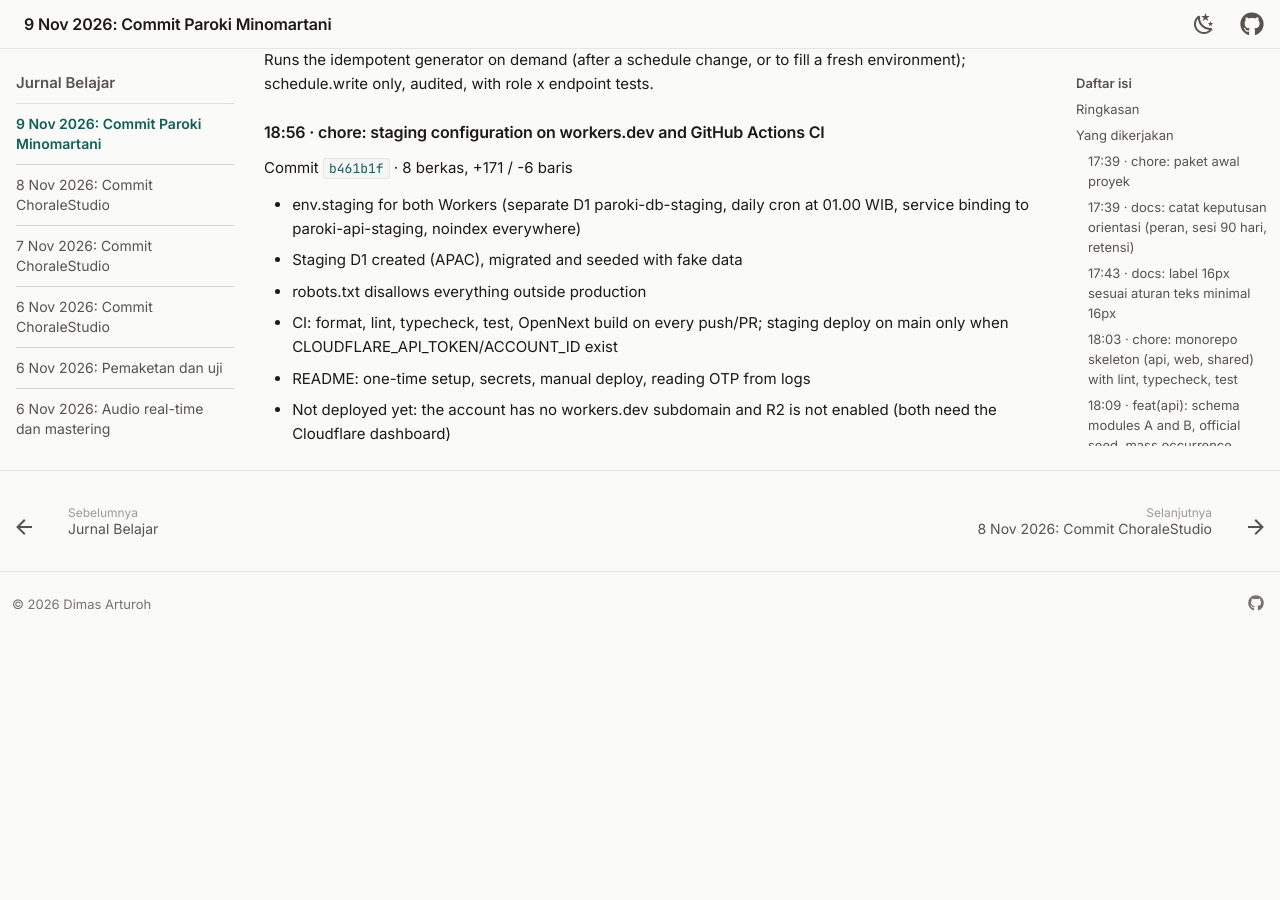
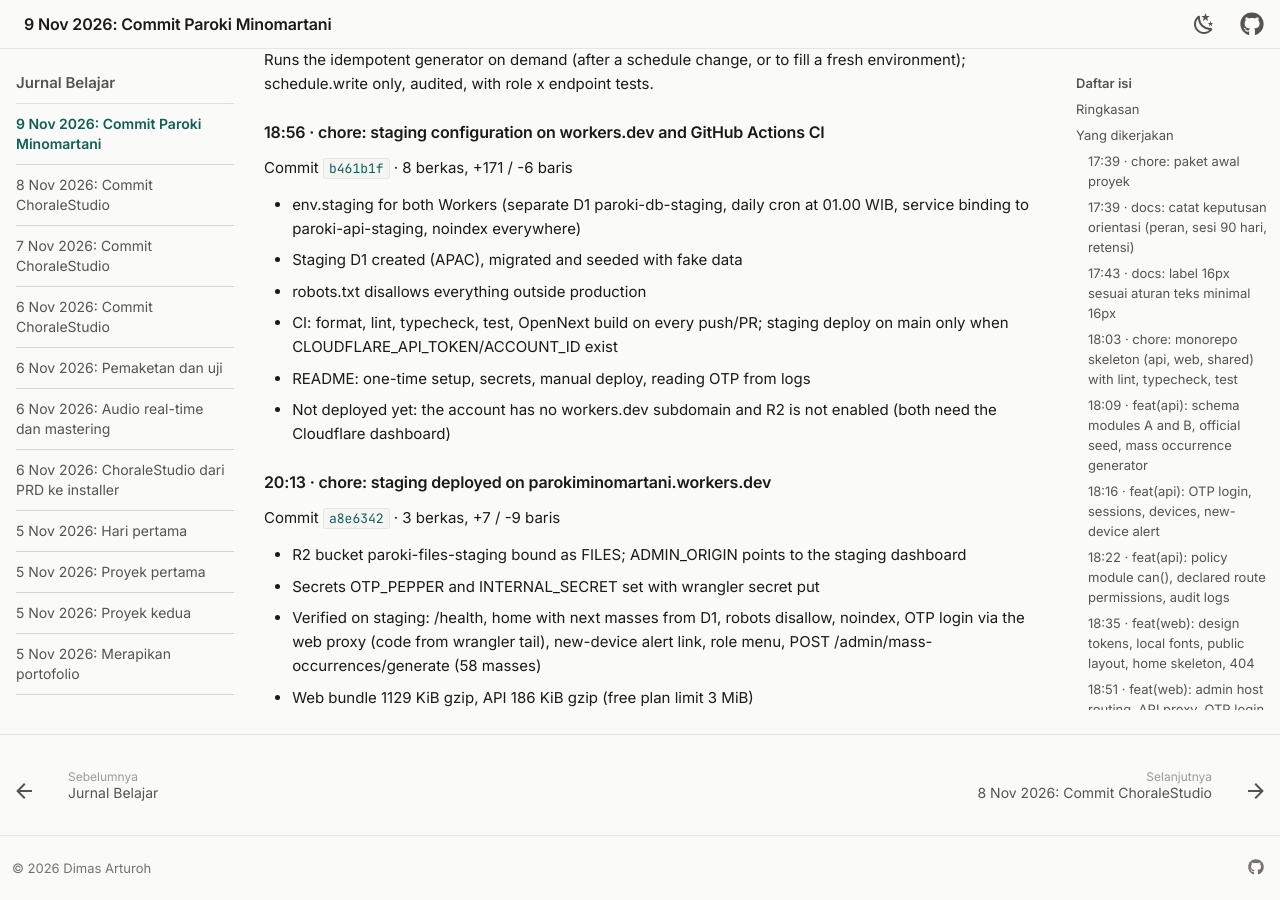
Before and after one commit to dimasarturoh15/dimasarturoh15.github.io, an MkDocs documentation site: the page built from docs/journal/2026-11-09-paroki-minomartani-commit.md, in a window 1280 px wide and 900 px high, scrolled down 2566 px. Built offline with MkDocs 1.6.1 and Material for MkDocs 9.7.7, drawn with Linux system fonts in a browser that asks for light colours; before the commit the page ends 3202 px from its top, so only the background shows below that; some of the changed text lies outside the part shown.

Commit message:
docs: sync Paroki Minomartani commit a8e6342

```diff
--- a/docs/journal/2026-11-09-paroki-minomartani-commit.md
+++ b/docs/journal/2026-11-09-paroki-minomartani-commit.md
@@ -1,12 +1,12 @@
-# 9 November 2026: Catatan commit Paroki Minomartani (11 commit)
+# 9 November 2026: Catatan commit Paroki Minomartani (12 commit)
 
 Halaman ini dibuat otomatis dari riwayat Git [Paroki Minomartani](../projects/paroki-minomartani.md) setiap kali ada commit. Isinya adalah pesan commit apa adanya.
 
 ## Ringkasan
 
-- Jumlah commit: 11
-- Perubahan: 258 berkas, +33821 / -117 baris
-- Rentang waktu: 17:39 sampai 18:56
+- Jumlah commit: 12
+- Perubahan: 261 berkas, +33828 / -126 baris
+- Rentang waktu: 17:39 sampai 20:13
 
 ## Yang dikerjakan
 
@@ -147,3 +147,15 @@ Commit [`b461b1f`](https://github.com/dimasarturoh15/paroki-minomartani/commit/b
 - README: one-time setup, secrets, manual deploy, reading OTP from logs
 - Not deployed yet: the account has no workers.dev subdomain and R2 is not
   enabled (both need the Cloudflare dashboard)
+
+### 20:13 · chore: staging deployed on parokiminomartani.workers.dev
+
+Commit [`a8e6342`](https://github.com/dimasarturoh15/paroki-minomartani/commit/a8e6342727a03959e80072f371aafcb9984437a3) · 3 berkas, +7 / -9 baris
+
+- R2 bucket paroki-files-staging bound as FILES; ADMIN_ORIGIN points to the
+  staging dashboard
+- Secrets OTP_PEPPER and INTERNAL_SECRET set with wrangler secret put
+- Verified on staging: /health, home with next masses from D1, robots disallow,
+  noindex, OTP login via the web proxy (code from wrangler tail), new-device
+  alert link, role menu, POST /admin/mass-occurrences/generate (58 masses)
+- Web bundle 1129 KiB gzip, API 186 KiB gzip (free plan limit 3 MiB)
--- a/docs/journal/index.md
+++ b/docs/journal/index.md
@@ -11,9 +11,9 @@ Catatan harian mengenai konsep yang dipelajari, kendala teknis, dan milestone. E
 <h2 class="log-date"><time datetime="2026-11-09">9 November 2026</time></h2>
 <ol class="log">
   <li>
-    <a class="log-title" href="2026-11-09-paroki-minomartani-commit/">Catatan commit Paroki Minomartani (11 commit)</a>
+    <a class="log-title" href="2026-11-09-paroki-minomartani-commit/">Catatan commit Paroki Minomartani (12 commit)</a>
     <span class="tags"><span>#paroki-minomartani</span><span>#commit</span><span>#otomatis</span></span>
-    <p>Dicatat otomatis dari Git: feat(web): admin host routing, API proxy, OTP login, dashboard shell, my devices; feat(api): POST /admin/mass-occurrences/generate for Sekretariat (JDW-03); chore: staging configuration on workers.dev and GitHub Actions CI dan 8 lainnya.</p>
+    <p>Dicatat otomatis dari Git: feat(api): POST /admin/mass-occurrences/generate for Sekretariat (JDW-03); chore: staging configuration on workers.dev and GitHub Actions CI; chore: staging deployed on parokiminomartani.workers.dev dan 9 lainnya.</p>
   </li>
 </ol>
 </div>
```
Also changed, not shown: docs/index.md (+1 -1 lines), docs/projects/paroki-minomartani.md (+3 -1 lines).
